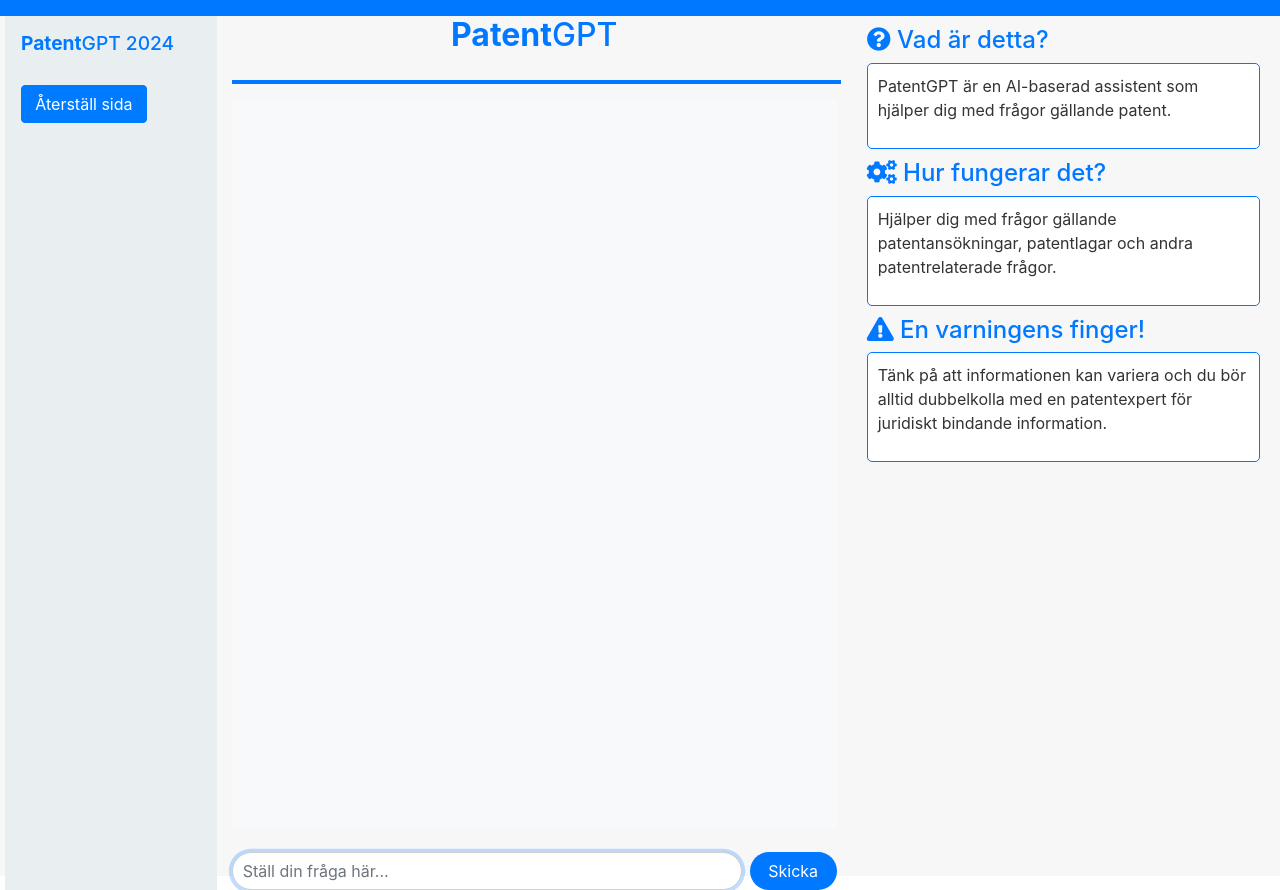
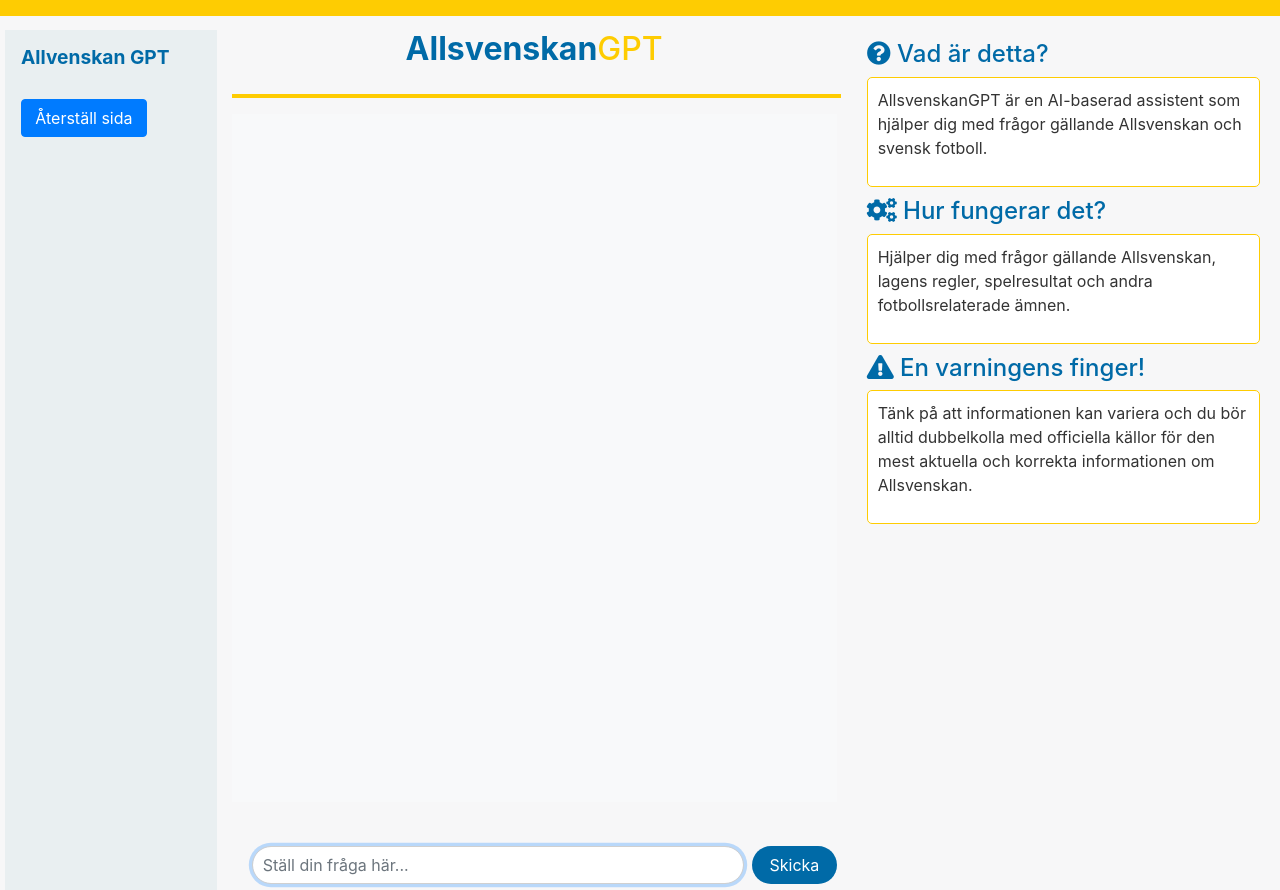
Before and after one commit to Kerem1989/allsvenskan-gpt, a Flask app: page / in a window 1280 px wide. Run offline with Flask 3, Linux system fonts and the light colour scheme; some libraries are stand-ins or nearby versions.

Commit message:
Overhaul regarding GPT

```diff
--- a/app.py
+++ b/app.py
@@ -4,10 +4,11 @@ import os
 import re
 
 app = Flask(__name__)
-openai.api_key = os.getenv('OPENAI_API_KEY')
+openai.api_key = "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"
+
 def is_response_relevant(response):
-    patent_keywords = ["patent", "uppfinning", "registrering", "PRV", "immateriella rättigheter", "varumärke"]
-    return any(keyword in response.lower() for keyword in patent_keywords)
+    allsvenskan_keywords = ["allsvenskan", "lag", "spelare", "vinst", "säsong", "match", "AIK", "Göteborg", "Malmö"]
+    return any(keyword in response.lower() for keyword in allsvenskan_keywords)
 
 def remove_formatting(text):
     text = re.sub(r'\*\*', '', text)
@@ -27,35 +28,33 @@ def generate():
         return jsonify({'error': 'Prompt is required'}), 400
 
     try:
-        response = openai.Completion.create(
-            model="ft:davinci-002:personal::9oodlELn",
-            prompt=prompt,
-            max_tokens=100,
-            temperature=0.5,
-            stop=["\n", " Användare:", " PatentGPT:", "END"]
+
+        response = openai.ChatCompletion.create(
+            model="ft:gpt-4o-mini-2024-07-18:personal::AZNVqy0Y",
+            messages=[{"role": "system", "content": "Du är en expert på Allsvenskan och kan svara på frågor om lag, resultat, spelare och säsonger."},
+                      {"role": "user", "content": prompt}],
+            max_tokens=200,
+            temperature=0.5
         )
-        generated_text = response.choices[0].text.strip()
+
+        generated_text = response.choices[0].message['content'].strip()
 
         formatted_text = remove_formatting(generated_text)
 
         if not is_response_relevant(formatted_text):
             formatted_text = (
-                "Det verkar som att din fråga inte direkt handlar om patent och registrering. "
-                "För mer detaljerad och specifik information, vänligen kontakta Patent- och registreringsverket (PRV). "
-                "Du kan besöka deras hemsida på [www.prv.se](http://www.prv.se) för att läsa mer eller använda deras online-tjänster. "
-                "Om du föredrar personlig kontakt, ring 08-782 28 00 eller skicka ett mejl till kundsupport@prv.se."
+                "Jag tror att din fråga inte handlar om Allsvenskan. Kan du ge mig mer specifik information eller ställa en fråga om något lag, resultat eller spelare?"
             )
 
-        improvement_prompt = f"Förbättra följande svar så att det är mer informativt och användarvänligt utan att använda någon formatering:\n\n{formatted_text}"
+        improvement_prompt = f"Förbättra följande svar så att det är mer informativt och användarvänligt utan att använda någon formatering. Var kort och direkt om det handlar om statistik, och ge mer information om det efterfrågas:\n\n{formatted_text}"
         improvement_response = openai.ChatCompletion.create(
             model="gpt-4-turbo",
-            messages=[
-                {"role": "system", "content": "Du är en hjälpsam assistent och förbättrar svar för att göra dem mer informativa och användarvänliga."},
-                {"role": "user", "content": improvement_prompt}
-            ],
+            messages=[{"role": "system", "content": "Du är en hjälpsam assistent och förbättrar svar för att göra dem mer informativa och användarvänliga."},
+                      {"role": "user", "content": improvement_prompt}],
             max_tokens=400,
             temperature=0.5
         )
+
         improved_text = improvement_response.choices[0].message['content'].strip()
 
         return jsonify({'response': improved_text})
--- a/static/script.js
+++ b/static/script.js
@@ -21,9 +21,9 @@ function submitPrompt() {
             .then(response => response.json())
             .then(data => {
                 if (data.error) {
-                    chatBox.innerHTML += `<div class='bot-message'>PatentGPT: ${data.error}</div>`;
+                    chatBox.innerHTML += `<div class='bot-message'>AllsvenskanGPT: ${data.error}</div>`;
                 } else {
-                    chatBox.innerHTML += `<div class='bot-message'>PatentGPT: ${data.response}</div>`;
+                    chatBox.innerHTML += `<div class='bot-message'>AllsvenskanGPT: ${data.response}</div>`;
                 }
                 chatBox.scrollTop = chatBox.scrollHeight;
 
@@ -31,7 +31,7 @@ function submitPrompt() {
                 loadingBubble.classList.add('hidden');
             })
             .catch(error => {
-                chatBox.innerHTML += `<div class='bot-message'>PatentGPT: Ett fel inträffade: ${error.message}</div>`;
+                chatBox.innerHTML += `<div class='bot-message'>AllsvenskaGPT: Ett fel inträffade: ${error.message}</div>`;
 
                 // Dölj pulserande bubbla
                 loadingBubble.classList.add('hidden');
--- a/static/styles.css
+++ b/static/styles.css
@@ -10,7 +10,7 @@ body, html {
 .header {
     width: 100%;
     height: 16px;
-    background-color: #0078ff;
+    background-color: #FECC02;
     position: fixed;
     top: 0;
     left: 0;
@@ -44,7 +44,7 @@ body, html {
 }
 
 .user-message {
-    background-color: #0078ff;
+    background-color: #FECC02;
     color: white;
     justify-content: flex-start;
 }
@@ -65,7 +65,7 @@ body, html {
 input[type="text"].long-input {
     flex-grow: 3;
     padding: 10px;
-    margin-right: 5px;
+    margin: 20px;
     border: 1px solid #d0d0d0;
     height: 38px;
     border-radius: 20px;
@@ -73,7 +73,7 @@ input[type="text"].long-input {
 
 button.small-button {
     cursor: pointer;
-    background-color: #0078ff;
+    background-color: #006AA7;
     color: white;
     border: none;
     padding: 5px 10px;
@@ -83,7 +83,7 @@ button.small-button {
 }
 
 .patent-gpt-title, .patent-gpt-main-title, .section-title, .year, .patent-gpt-info-title {
-    color: #0078ff;
+    color: #006AA7;
 }
 
 .patent-gpt-title {
@@ -100,7 +100,7 @@ button.small-button {
 }
 
 .custom-hr {
-    border: 2px solid #0078ff;
+    border: 2px solid #FECC02;
     width: 100%;
 }
 
@@ -129,7 +129,7 @@ button.small-button {
     border-radius: 5px;
     color: #333;
     margin-bottom: 10px;
-    border: 1px solid #0078ff;
+    border: 1px solid #FECC02;
 }
 
 .bg-lightpink {
@@ -144,13 +144,13 @@ button.small-button {
 }
 
 .btn-primary, .btn-secondary {
-    background-color: #0078ff;
-    border-color: #0078ff;
+    background-color: #006AA7;
+    border-color: #006AA7;
 }
 
 .medium-button {
     width: 70%;
-    color: #0078ff;
+    color: #006AA7;
     padding: 10px 20px;
     border-radius: 20px;
     cursor: pointer;
@@ -190,3 +190,7 @@ button.small-button {
 .hidden {
     display: none;
 }
+
+#gpt {
+    color: #FECC02;
+}
--- a/templates/index.html
+++ b/templates/index.html
@@ -16,12 +16,12 @@
     <div class="row">
         <div class="col-lg-2 d-flex flex-column align-items-start bg-lightpink p-3">
             <div class="d-flex justify-content-between w-100 align-items-center">
-                <h4 class="patent-gpt-title"><span class="patent-bold">Patent</span>GPT 2024</h4>
+                <h4 class="patent-gpt-title"><span class="patent-bold">Allvenskan GPT</span></h4>
             </div>
             <button onclick="location.reload()" class="btn btn-primary medium-button">Återställ sida</button>
         </div>
         <div class="col-lg-6 d-flex flex-column align-items-center vh-100">
-            <h2 class="patent-gpt-main-title"><span class="patent-bold">Patent</span>GPT</h2>
+            <h2 class="patent-gpt-main-title"><span class="patent-bold">Allsvenskan</span><span id="gpt">GPT</span> </h2>
             <hr class="w-100 custom-hr">
             <div id="chat-box" class="w-100 bg-light overflow-auto p-3 mb-2"></div>
             <form id="input-form" class="w-100 d-flex align-items-center mt-3 mb-3" onsubmit="submitPrompt(); return false;">
@@ -32,15 +32,13 @@
         <div class="col-lg-4 d-flex flex-column justify-content-start info-box-container">
             <h4 class="section-title"><i class="fas fa-question-circle"></i> Vad är detta?</h4>
             <div class="info-box">
-                <p>PatentGPT är en AI-baserad assistent som hjälper dig med frågor gällande patent.</p>
-            </div>
+                <p>AllsvenskanGPT är en AI-baserad assistent som hjälper dig med frågor gällande Allsvenskan och svensk fotboll.</p>            </div>
             <h4 class="section-title"><i class="fas fa-cogs"></i> Hur fungerar det?</h4>
             <div class="info-box">
-                <p>Hjälper dig med frågor gällande patentansökningar, patentlagar och andra patentrelaterade frågor.</p>
-            </div>
+                <p>Hjälper dig med frågor gällande Allsvenskan, lagens regler, spelresultat och andra fotbollsrelaterade ämnen.</p>            </div>
             <h4 class="section-title"><i class="fas fa-exclamation-triangle"></i> En varningens finger!</h4>
             <div class="info-box">
-                <p>Tänk på att informationen kan variera och du bör alltid dubbelkolla med en patentexpert för juridiskt bindande information.</p>
+                <p>Tänk på att informationen kan variera och du bör alltid dubbelkolla med officiella källor för den mest aktuella och korrekta informationen om Allsvenskan.</p>
             </div>
         </div>
     </div>
@@ -48,7 +46,7 @@
 
 
 <div id="loading-bubble" class="hidden">
-    <i class="fas fa-spinner fa-spin"></i> PatentGPT tänker...
+    <i class="fas fa-spinner fa-spin"></i> AllsvenskanGPT tänker...
 </div>
 
 
```
Also changed, not shown: 1 other file.
